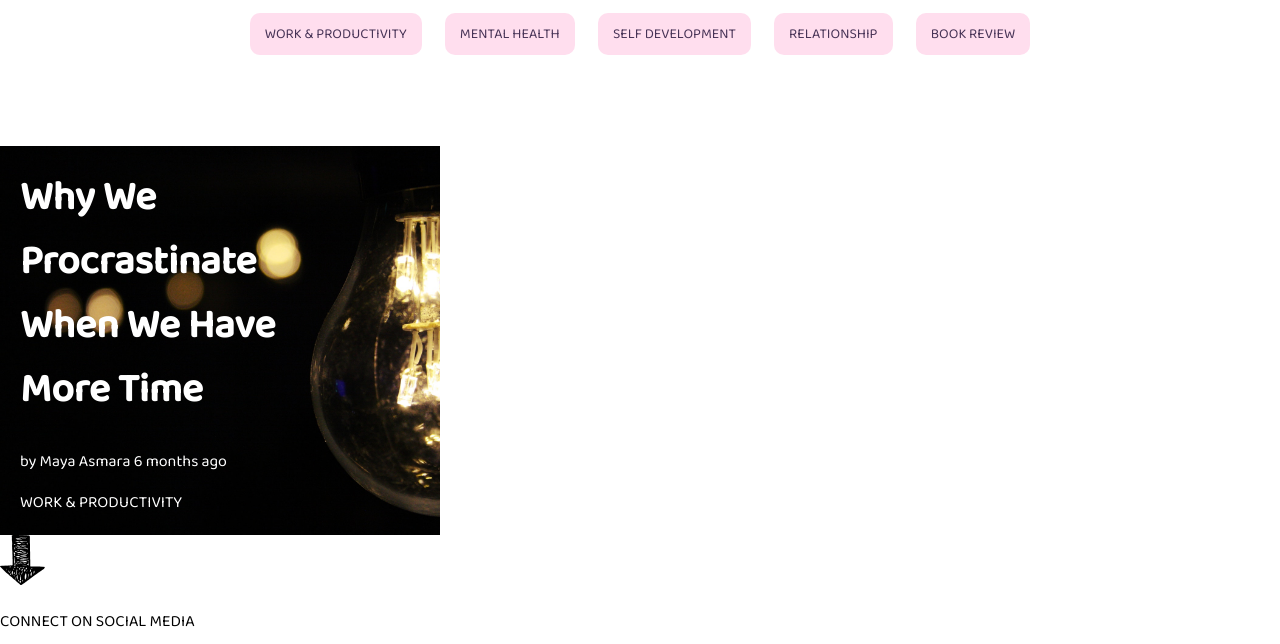
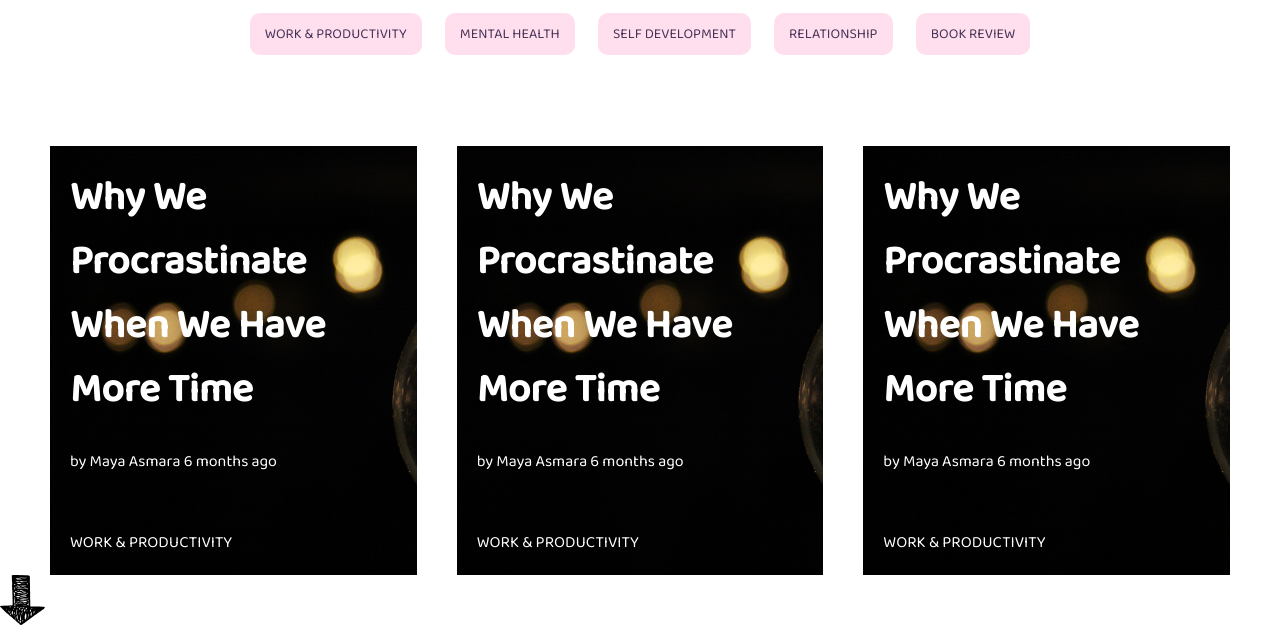
Before and after one commit to mayaasmara/mayaasmara-web, a plain HTML site: page index.html in a window 1280 px wide. Shown: the part 685-1329 px from the top of the page. Drawn offline with Linux system fonts and the light colour scheme.

Commit message:
Relayout the article list to be a grid
Move the a inside the article card instead

```diff
--- a/index.css
+++ b/index.css
@@ -66,11 +66,25 @@ p {
   margin-right: 10px;
 }
 
+.article-card-list {
+  margin: 0 50px;
+  display: grid;
+  grid-gap: 40px;
+  grid-template-columns: 1fr 1fr 1fr;
+}
+
+.article-card-list a {
+  display: block;
+}
+
 .article-card {
   background-color: #000;
   background-image: url('/images/card-image.jpg');
   background-size: cover;
-  width: 400px;
+}
+
+.article-card a {
+  display: block;
   padding: 20px;
 }
 
--- a/index.html
+++ b/index.html
@@ -45,18 +45,33 @@
             <a href="/topic/book-review">BOOK REVIEW</a>
           </div>
         </div>
-        <!--Articles Card-->
-        <a href="/articles/why-we-procrastinate-when-we-have-more-time">
+
+        <div class="article-card-list">
+          <!--Article Card-->
           <div class="article-card">
-            <!-- <img
-              src="images/card-image.jpg"
-              alt="why-we-procrastinate-when-we-have-more-time"
-            /> -->
-            <h1>Why We Procrastinate When We Have More Time</h1>
-            <p>by Maya Asmara 6 months ago</p>
-            <a href="/topic/work-productivity">WORK & PRODUCTIVITY</a>
+            <a href="/articles/why-we-procrastinate-when-we-have-more-time">
+              <h1>Why We Procrastinate When We Have More Time</h1>
+              <p>by Maya Asmara 6 months ago</p>
+              <a href="/topic/work-productivity">WORK & PRODUCTIVITY</a>
+            </a>
           </div>
-        </a>
+          <!--Article Card-->
+          <div class="article-card">
+            <a href="/articles/why-we-procrastinate-when-we-have-more-time">
+              <h1>Why We Procrastinate When We Have More Time</h1>
+              <p>by Maya Asmara 6 months ago</p>
+              <a href="/topic/work-productivity">WORK & PRODUCTIVITY</a>
+            </a>
+          </div>
+          <!--Article Card-->
+          <div class="article-card">
+            <a href="/articles/why-we-procrastinate-when-we-have-more-time">
+              <h1>Why We Procrastinate When We Have More Time</h1>
+              <p>by Maya Asmara 6 months ago</p>
+              <a href="/topic/work-productivity">WORK & PRODUCTIVITY</a>
+            </a>
+          </div>
+        </div>
 
         <div>
           <a href="/articles"><img src="icons/more-button.png" /></a>
```
